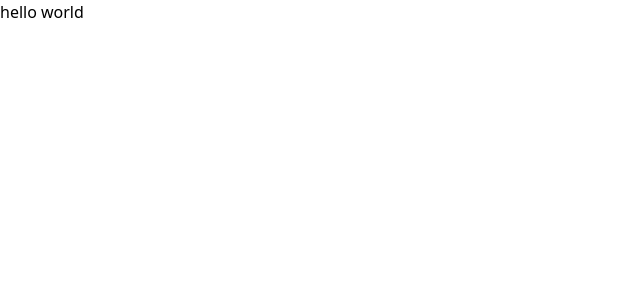
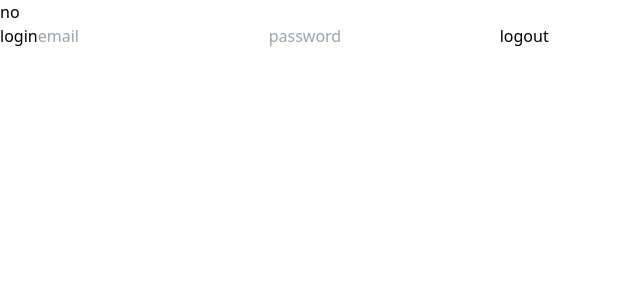
Before and after one commit to mmorrisisund/e-commerce, a React (Create React App) app in the folder client/: page / in a window 1280 px wide. Shown: the top 300 px of the page, without its empty margins (0-640 px from the left). Built offline with nearby package versions, Linux system fonts and the light colour scheme; no server answers.

Commit message:
initial commit

```diff
--- /dev/null
+++ b/client/src/components/PrivateRoute.jsx
@@ -0,0 +1,14 @@
+import { Redirect, Route } from 'react-router'
+
+const PrivateRoute = ({ children, ...rest }) => {
+  return (
+    <Route
+      {...rest}
+      render={() => {
+        return true ? children : <Redirect to='/' />
+      }}
+    />
+  )
+}
+
+export default PrivateRoute
--- a/client/src/components/app.jsx
+++ b/client/src/components/app.jsx
@@ -0,0 +1,44 @@
+import { BrowserRouter as Router, Switch, Route } from 'react-router-dom'
+import { QueryClient, QueryClientProvider } from 'react-query'
+import AuthProvider, { useAuth } from '../context/authContext'
+import { useState } from 'react'
+
+const client = new QueryClient()
+
+const App = () => (
+  <Router>
+    <QueryClientProvider client={client}>
+      <AuthProvider>
+        <Switch>
+          <Route path='/' component={Test} />
+        </Switch>
+      </AuthProvider>
+    </QueryClientProvider>
+  </Router>
+)
+
+export default App
+
+const Test = () => {
+  const { isAuthenticated, login, logout } = useAuth()
+  const [email, setEmail] = useState('')
+  const [password, setPassword] = useState('')
+
+  return (
+    <div>
+      <h1>{isAuthenticated ? 'yes' : 'no'}</h1>
+      <button onClick={() => login(email, password)}>login</button>
+      <input
+        placeholder='email'
+        value={email}
+        onChange={e => setEmail(e.target.value)}
+      />
+      <input
+        placeholder='password'
+        value={password}
+        onChange={e => setPassword(e.target.value)}
+      />
+      <button onClick={() => logout()}>logout</button>
+    </div>
+  )
+}
--- /dev/null
+++ b/client/src/context/authContext.js
@@ -0,0 +1,65 @@
+import { createContext, useContext, useEffect, useState } from 'react'
+import { checkUser, loginUser, logoutUser } from '../services/auth'
+
+const AuthContext = createContext()
+
+const AuthProvider = ({ children }) => {
+  const [isAuthenticated, setIsAuthenticated] = useState(false)
+  const [user, setUser] = useState(undefined)
+  const [error, setError] = useState('')
+
+  useEffect(() => {
+    const getUser = async () => {
+      const user = await checkUser()
+      if (user) {
+        setIsAuthenticated(true)
+      } else {
+        setIsAuthenticated(false)
+      }
+    }
+    getUser()
+  }, [])
+
+  const login = async (email, password) => {
+    try {
+      const user = await loginUser(email, password)
+      setUser(user)
+      setIsAuthenticated(true)
+    } catch (error) {
+      setError(error.message)
+    }
+  }
+
+  const logout = async () => {
+    try {
+      const status = await logoutUser()
+
+      if (status === 'success') {
+        setUser(null)
+        setIsAuthenticated(false)
+      } else {
+        setError('Error logging out')
+      }
+    } catch (error) {
+      setError(error.message)
+    }
+  }
+
+  return (
+    <AuthContext.Provider
+      value={{ isAuthenticated, user, error, login, logout }}
+    >
+      {children}
+    </AuthContext.Provider>
+  )
+}
+
+export const useAuth = () => {
+  const auth = useContext(AuthContext)
+  if (!auth) {
+    throw new Error('useAuth must be wrapped in AuthProvider')
+  }
+  return auth
+}
+
+export default AuthProvider
--- a/client/src/index.js
+++ b/client/src/index.js
@@ -2,5 +2,6 @@ import React from 'react'
 import ReactDOM from 'react-dom'
 
 import './index.css'
+import App from './components/App'
 
-ReactDOM.render(<p>hello world</p>, document.getElementById('root'))
+ReactDOM.render(<App />, document.getElementById('root'))
--- /dev/null
+++ b/client/src/services/auth.js
@@ -0,0 +1,27 @@
+import http from '../utils/http-common'
+
+export const checkUser = async () => {
+  const { data } = await http.post('/auth/me')
+
+  return data.data.user
+}
+
+export const loginUser = async (email, password) => {
+  const { data } = await http.post('/auth/login', { email, password })
+
+  if (data.status === 'success') {
+    return data.data.user
+  } else {
+    throw new Error(data.data.message)
+  }
+}
+
+export const logoutUser = async () => {
+  try {
+    const { data } = await http.post('/auth/logout')
+
+    return data.status
+  } catch (error) {
+    throw new Error(error.message)
+  }
+}
--- /dev/null
+++ b/client/src/utils/http-common.js
@@ -0,0 +1,6 @@
+import axios from 'axios'
+
+export default axios.create({
+  baseURL: '/api/v1',
+  headers: { 'Content-Type': 'application/json' },
+})
```
